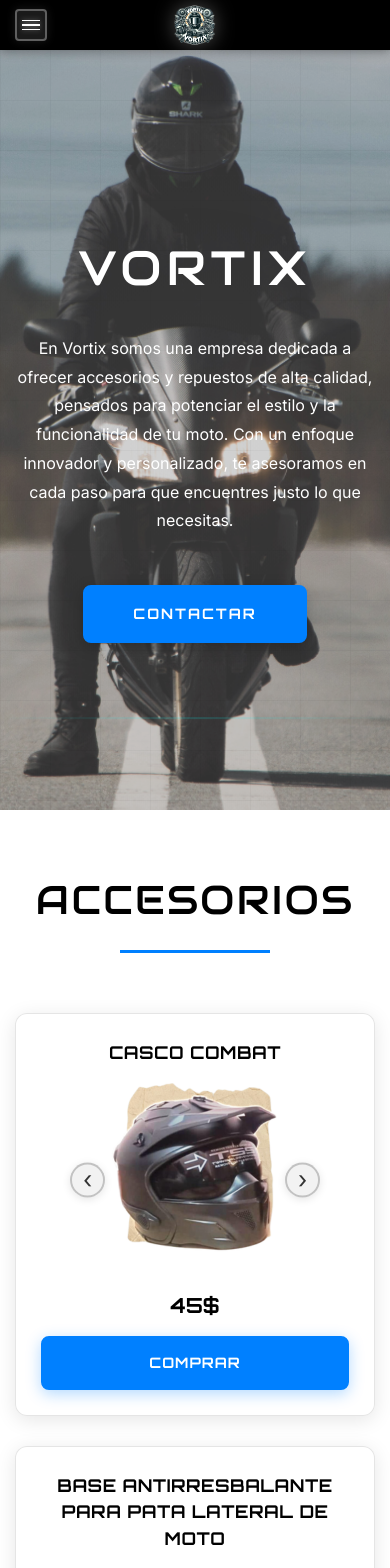
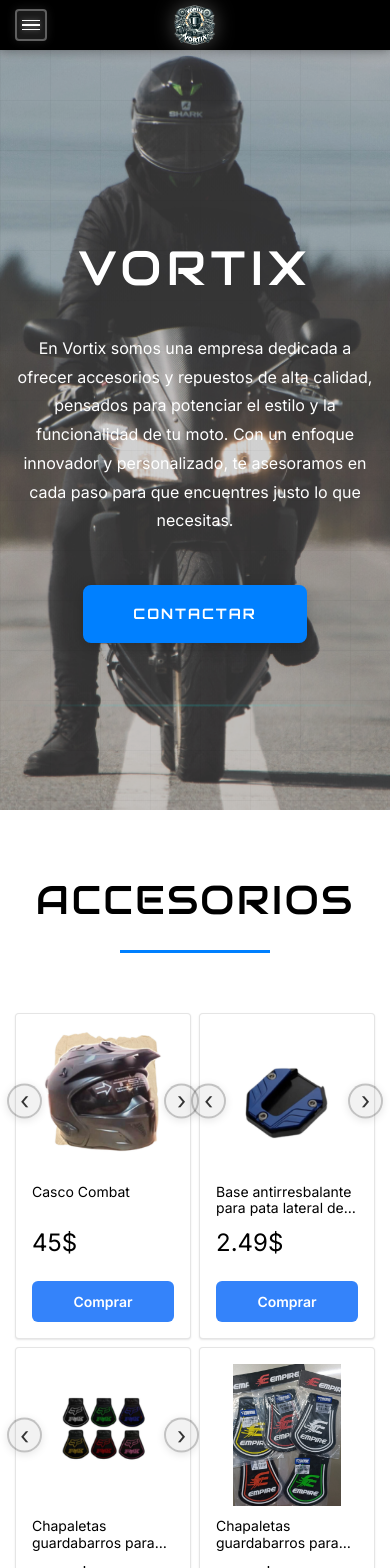
Before and after one commit to Sweetie222/Vortix, a Next.js app: page / in a window 390 px wide. Shown: the top 1568 px of the page. Built offline with nearby package versions, Linux system fonts and the light colour scheme.

Commit message:
Implement MercadoLibre-style product grid layout with responsive design and fix nested styled-jsx errors

```diff
--- a/app/Slidemenu.tsx
+++ b/app/Slidemenu.tsx
@@ -21,6 +21,33 @@
           to {
             transform: translateY(0);
             opacity: 1;
+          }
+        }
+
+        @media (max-width: 768px) {
+          .dropdown-menu {
+            height: auto !important;
+            min-height: 200px !important;
+            max-height: 40vh !important;
+            padding: 30px 20px !important;
+          }
+          .dropdown-nav {
+            gap: 20px !important;
+          }
+          .menu-link {
+            font-size: 1.5rem !important;
+            letter-spacing: 1px !important;
+            padding-left: 10px !important;
+          }
+        }
+
+        @media (max-width: 480px) {
+          .dropdown-menu {
+            padding: 20px 15px !important;
+            min-height: 180px !important;
+          }
+          .menu-link {
+            font-size: 1.25rem !important;
           }
         }
       `}</style>
@@ -121,9 +148,10 @@
         </div>
       </header>
 
-      {/* DROPDOWN MENU PANEL - Glassmorphic Slide */}
+      {/* DROPDOWN MENU PANEL - Responsive */}
       {menuOpen && (
         <div
+          className="dropdown-menu"
           style={{
             position: 'fixed',
             top: '50px',
@@ -144,6 +172,7 @@
         >
         {/* NAVIGATION LINKS */}
         <nav
+          className="dropdown-nav"
           style={{
             display: 'flex',
             flexDirection: 'column',
@@ -152,6 +181,7 @@
         >
           <a
             href="#products"
+            className="menu-link"
             style={{
               color: '#ffffff',
               textDecoration: 'none',
@@ -181,6 +211,7 @@
           </a>
           <a
             href="#contact"
+            className="menu-link"
             style={{
               color: '#ffffff',
               textDecoration: 'none',
--- a/app/page.tsx
+++ b/app/page.tsx
@@ -188,16 +188,39 @@
             />
           </div>
 
-          {/* Products Grid */}
+          {/* Products Grid - MercadoLibre Style */}
           <div
             style={{
               display: 'grid',
-              gridTemplateColumns: 'repeat(auto-fill, minmax(280px, 1fr))',
-              gap: '30px',
+              gridTemplateColumns: 'repeat(auto-fill, minmax(220px, 1fr))',
+              gap: '16px',
               position: 'relative',
               zIndex: 10,
             }}
           >
+            <style jsx>{`
+              @media (min-width: 1200px) {
+                div {
+                  grid-template-columns: repeat(5, 1fr) !important;
+                }
+              }
+              @media (min-width: 768px) and (max-width: 1199px) {
+                div {
+                  grid-template-columns: repeat(3, 1fr) !important;
+                }
+              }
+              @media (min-width: 480px) and (max-width: 767px) {
+                div {
+                  grid-template-columns: repeat(2, 1fr) !important;
+                }
+              }
+              @media (max-width: 479px) {
+                div {
+                  grid-template-columns: repeat(2, 1fr) !important;
+                  gap: 8px !important;
+                }
+              }
+            `}</style>
             {products.map((product) => (
               <ProductCard key={product.ID} product={product} />
             ))}
@@ -205,10 +228,48 @@
         </section>
       </main>
 
-      {/* FOOTER - Cyberpunk Glassmorphic */}
+      {/* FOOTER - Responsive */}
       <footer>
+        <style jsx>{`
+          @media (max-width: 768px) {
+            .footer-section {
+              padding: 40px 15px !important;
+            }
+            .footer-content {
+              gap: 30px !important;
+            }
+            .footer-logo {
+              width: 180px !important;
+              margin: 0 auto !important;
+              display: block !important;
+            }
+            .footer-contact {
+              margin-left: 0 !important;
+            }
+            .footer-title {
+              font-size: 1.75rem !important;
+              margin-bottom: 20px !important;
+              text-align: center !important;
+            }
+          }
+          @media (max-width: 480px) {
+            .footer-section {
+              padding: 30px 15px !important;
+            }
+            .footer-content {
+              gap: 20px !important;
+            }
+            .footer-logo {
+              width: 150px !important;
+            }
+            .footer-title {
+              font-size: 1.5rem !important;
+            }
+          }
+        `}</style>
         <section
           id="contact"
+          className="footer-section"
         style={{
           background: 'rgba(255, 255, 255, 0.22)',
           backdropFilter: 'blur(20px)',
@@ -236,6 +297,7 @@
           />
 
           <div
+            className="footer-content"
             style={{
               maxWidth: '1200px',
               margin: '0 auto',
@@ -253,6 +315,7 @@
               <img
                 src="/Vortixlogo/VortixLogonobackground.png"
                 alt="VORTIX Footer Logo"
+                className="footer-logo"
                 style={{
                   width: '250px',
                   height: 'auto',
@@ -263,15 +326,19 @@
             </div>
 
             {/* Right Column: Contact Info */}
-            <div style={{
-              flex: '1 1 auto',
-              marginLeft: '40px',
-              minWidth: '250px',
-            }}>
+            <div
+              className="footer-contact"
+              style={{
+                flex: '1 1 auto',
+                marginLeft: '40px',
+                minWidth: '250px',
+              }}
+            >
               <h2
+                className="footer-title"
                 style={{
                   color: '#000000',
-                  fontSize: 'clamp(2rem, 5vw, 3rem)',
+                  fontSize: 'clamp(1.5rem, 5vw, 3rem)',
                   fontFamily: 'var(--font-orbitron)',
                   marginBottom: '30px',
                   textTransform: 'uppercase',
--- a/app/product_card.tsx
+++ b/app/product_card.tsx
@@ -61,55 +61,35 @@
     <div
       className="product-card"
       style={{
-        background: 'rgba(255, 255, 255, 0.9)',
-        backdropFilter: 'blur(10px)',
-        WebkitBackdropFilter: 'blur(10px)',
+        background: '#ffffff',
         border: '1px solid rgba(0, 0, 0, 0.1)',
-        borderRadius: '12px',
-        boxShadow: '0 4px 20px rgba(0, 0, 0, 0.1)',
+        borderRadius: '4px',
+        boxShadow: '0 1px 2px rgba(0, 0, 0, 0.1)',
         display: 'flex',
         flexDirection: 'column',
         justifyContent: 'space-between',
-        padding: '25px',
-        minHeight: '400px',
+        padding: '16px',
+        minHeight: 'auto',
         position: 'relative',
-        transition: 'all 0.4s cubic-bezier(0.4, 0, 0.2, 1)',
+        transition: 'all 0.2s ease',
+        cursor: 'pointer',
       }}
       onMouseEnter={(e) => {
-        e.currentTarget.style.transform = 'translateY(-8px) scale(1.02)';
-        e.currentTarget.style.boxShadow = '0 12px 40px rgba(0, 0, 0, 0.15)';
-        e.currentTarget.style.borderColor = 'rgba(0, 0, 0, 0.2)';
+        e.currentTarget.style.boxShadow = '0 8px 16px rgba(0, 0, 0, 0.15)';
       }}
       onMouseLeave={(e) => {
-        e.currentTarget.style.transform = 'translateY(0) scale(1)';
-        e.currentTarget.style.boxShadow = '0 4px 20px rgba(0, 0, 0, 0.1)';
-        e.currentTarget.style.borderColor = 'rgba(0, 0, 0, 0.1)';
+        e.currentTarget.style.boxShadow = '0 1px 2px rgba(0, 0, 0, 0.1)';
       }}
     >
       {/* Top Section: Title, Image, Price */}
       <div>
-        <h3
-          style={{
-            fontSize: '1.1rem',
-            color: '#000000',
-            marginBottom: '15px',
-            textAlign: 'center',
-            fontFamily: 'var(--font-orbitron)',
-            fontWeight: '600',
-            textTransform: 'uppercase',
-            letterSpacing: '0.5px',
-          }}
-        >
-          {product.name}
-        </h3>
-
         {/* Image Carousel Container */}
-        <div style={{ marginBottom: '10px', textAlign: 'center' }}>
+        <div style={{ marginBottom: '12px', textAlign: 'center' }}>
           <div
             style={{
               position: 'relative',
-              width: '200px',
-              height: '200px',
+              width: '100%',
+              paddingBottom: '100%',
               margin: '0 auto',
             }}
           >
@@ -196,58 +176,68 @@
           </div>
         </div>
 
+        {/* Product Title */}
+        <h3
+          style={{
+            fontSize: '0.875rem',
+            color: '#000000',
+            marginBottom: '8px',
+            textAlign: 'left',
+            fontFamily: 'var(--font-inter)',
+            fontWeight: '400',
+            lineHeight: '1.2',
+            overflow: 'hidden',
+            textOverflow: 'ellipsis',
+            display: '-webkit-box',
+            WebkitLineClamp: 2,
+            WebkitBoxOrient: 'vertical',
+            minHeight: '2.4em',
+          }}
+        >
+          {product.name}
+        </h3>
+
         {/* Price */}
         <p
           style={{
-            fontWeight: '700',
-            fontSize: '1.3rem',
+            fontWeight: '400',
+            fontSize: '1.5rem',
             color: '#000000',
-            marginBottom: '15px',
-            textAlign: 'center',
-            fontFamily: 'var(--font-orbitron)',
+            marginBottom: '8px',
+            textAlign: 'left',
+            fontFamily: 'var(--font-inter)',
           }}
         >
           {product.price}
         </p>
       </div>
 
-      {/* Bottom Section: Buttons (side-by-side, centered) */}
+      {/* Bottom Section: Buy Button */}
       <div
         style={{
-          display: 'flex',
-          justifyContent: 'center',
-          gap: '10px',
-          marginTop: 'auto',
-          position: 'relative',
-          zIndex: 1000,
+          marginTop: '12px',
         }}
       >
         <button
           style={{
             width: '100%',
-            background: '#0080ff',
+            background: '#3483fa',
             color: '#ffffff',
-            border: '2px solid #0080ff',
-            borderRadius: '8px',
-            padding: '14px 24px',
+            border: 'none',
+            borderRadius: '6px',
+            padding: '10px 16px',
             cursor: 'pointer',
-            fontWeight: '700',
-            fontFamily: 'var(--font-orbitron)',
-            textTransform: 'uppercase',
-            letterSpacing: '1px',
-            fontSize: '0.9rem',
-            position: 'relative',
-            transition: 'all 0.3s ease',
-            boxShadow: '0 4px 15px rgba(0, 128, 255, 0.3)',
+            fontWeight: '600',
+            fontFamily: 'var(--font-inter)',
+            fontSize: '0.875rem',
+            transition: 'all 0.2s ease',
           }}
           onClick={handleBuyClick}
           onMouseEnter={(e) => {
-            e.currentTarget.style.boxShadow = '0 8px 25px rgba(0, 128, 255, 0.5)';
-            e.currentTarget.style.transform = 'translateY(-2px)';
+            e.currentTarget.style.background = '#2968c8';
           }}
           onMouseLeave={(e) => {
-            e.currentTarget.style.boxShadow = '0 4px 15px rgba(0, 128, 255, 0.3)';
-            e.currentTarget.style.transform = 'translateY(0)';
+            e.currentTarget.style.background = '#3483fa';
           }}
         >
           Comprar
```
